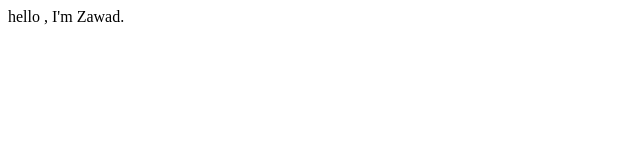
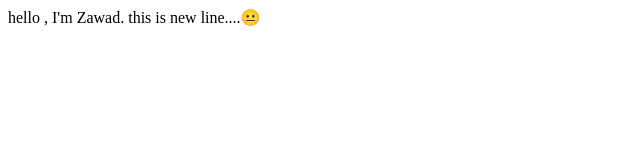
Before and after one commit to ZAWADSHARIF/MyGitRepo, a plain HTML site: page index.html in a window 1280 px wide. Shown: the whole page, without its empty margins (0-640 px from the left). Drawn offline with Linux system fonts and the light colour scheme.

Commit message:
add new line in index.html

```diff
--- a/index.html
+++ b/index.html
@@ -8,5 +8,6 @@
 </head>
 <body>
     hello , I'm Zawad.
+    this is new line....😐
 </body>
 </html>
```
